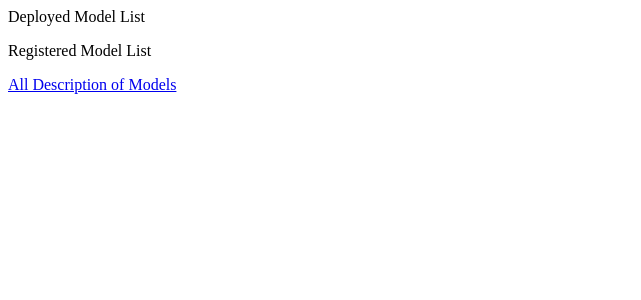
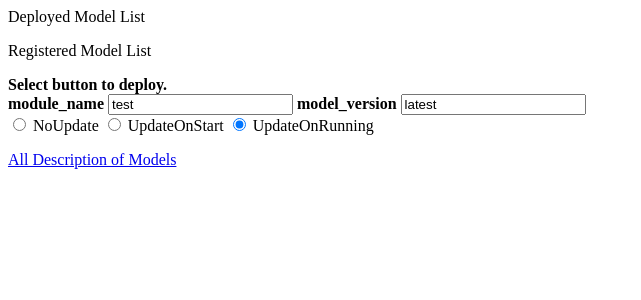
Before and after one commit to jangcs/crms, a Flask app: template templates/index.html in a window 1280 px wide. Shown: the top 300 px of the page, without its empty margins (0-641 px from the left). Run offline with Flask 3, Linux system fonts and the light colour scheme; the template is opened without the code that fills it, so the values that code supplies are empty.

Commit message:
Deploy models with module name

```diff
--- a/app.py
+++ b/app.py
@@ -32,18 +32,28 @@ host_port = 5000
 
 watchdogs = {}
 
-CRMS_MODELS_DIR="/models"
+CRMS_MODELS_DIR="/crms-models"
 
 @app.route('/')
 def hello():
-    deployed_models = os.listdir(CRMS_MODELS_DIR)
-    deployed_models.sort()
+    deployed_models = {}
+
+    modules = os.listdir(CRMS_MODELS_DIR)
+    modules.sort()
+
+    for d in modules :
+        deployed_models[d] = []
+
+        models = os.listdir(os.path.join(CRMS_MODELS_DIR, d))
+        for m in models :
+            deployed_models[d].append(m)
 
     registered_models = crms.crms_list()
     registered_models.sort()
 
-    for model in deployed_models :
-        registered_models.remove(model)
+    # for model in deployed_models :
+    #     if model in registered_models :
+    #         registered_models.remove(model)
 
     # res = {'crms cached models': models}
     # return jsonify(res)
@@ -67,75 +77,79 @@ def list_method():
 def watchdog_method():
     if request.method == 'GET':
         print("Receive a GET Request for Watchdog")
-        model_name = request.args.get('model_name')
+        module_name = request.args.get('module_name').strip()
+        model_name = request.args.get('model_name').strip()
+        model_version = request.args.get('model_version').strip()
 
-        if model_name in watchdogs :
-            return 'Already monitoring ' + model_name
+        if (module_name, model_name) in watchdogs :
+            return 'Already monitoring ' + model_name + " in module(" + module_name + ")"
 
-        if not os.path.isdir(CRMS_MODELS_DIR+"/"+model_name) :
+        if not os.path.isdir( os.path.join(CRMS_MODELS_DIR, module_name, model_name) ) :
             return 'Model(' +  model_name + ') has not been deployed yet. Deploy the model first !!!'
 
-        watchdog_ = WatchDog(model_name)
-        watchdogs[model_name] = watchdog_
+        watchdog_ = WatchDog(module_name, model_name, model_version)
+        watchdogs[(module_name, model_name)] = watchdog_
         watchdog_.start()
 
         res = {'model':model_name, 'latest':watchdog_.latest_version if watchdog_.latest_version != "" else "not exist"}
         print("Response " + str(res))
 
         return jsonify(res)
-    if request.method == 'POST':
-        print("Receive a POST Request for Watchdog")
-        model_name = request.json['model_name']
+    # if request.method == 'POST':
+    #     print("Receive a POST Request for Watchdog")
+    #     model_name = request.json['model_name']
 
-        if model_name in watchdogs :
-            return 'Already monitoring ' + model_name
+    #     if model_name in watchdogs :
+    #         return 'Already monitoring ' + model_name
 
-        if not os.path.isdir(CRMS_MODELS_DIR+"/"+model_name) :
-            return 'Model(' +  model_name + ') has not been deployed yet. Deploy the model first !!!'
+    #     if not os.path.isdir(CRMS_MODELS_DIR+"/"+model_name) :
+    #         return 'Model(' +  model_name + ') has not been deployed yet. Deploy the model first !!!'
 
-        watchdog_ = WatchDog(model_name)
-        watchdogs[model_name] = watchdog_
+    #     watchdog_ = WatchDog(model_name)
+    #     watchdogs[model_name] = watchdog_
+    #     watchdog_.start()
+
+    #     res = {'model':model_name, 'latest':watchdog_.latest_version if watchdog_.latest_version != "" else "not exist"}
+    #     print("Response " + str(res))
+
+    #     return jsonify(res)
+
+@app.route('/deploy', methods=['GET','POST'])
+def deploy_method():
+    if request.method == 'GET':
+        print("Receive a GET Request to Deploy")
+        module_name = request.args.get('module_name').strip()
+        model_name = request.args.get('model_name').strip()
+        model_version = request.args.get('model_version').strip()
+
+        if (module_name, model_name) in watchdogs :
+            return 'Already deployed : ' + model_name + " to module(" + module_name + ")"
+
+        watchdog_ = WatchDog(module_name, model_name, model_version)
+        watchdog_.deploy()
+        watchdogs[(module_name,model_name)] = watchdog_
         watchdog_.start()
 
         res = {'model':model_name, 'latest':watchdog_.latest_version if watchdog_.latest_version != "" else "not exist"}
         print("Response " + str(res))
 
         return jsonify(res)
+    # if request.method == 'POST':
+    #     print("Receive a POST Request to Deploy")
+    #     model_name = request.json['model_name']
 
-@app.route('/deploy', methods=['GET','POST'])
-def deploy_method():
-    if request.method == 'GET':
-        print("Receive a GET Request to Deploy")
-        model_name = request.args.get('model_name')
+    #     if model_name in watchdogs :
+    #         return 'Already deployed : ' + model_name
 
-        if model_name in watchdogs :
-            return 'Already deployed : ' + model_name
+    #     watchdog_ = WatchDog(model_name)
+    #     watchdog_.deploy()
+    #     watchdogs[model_name] = watchdog_
+    #     watchdog_.start()
 
-        watchdog_ = WatchDog(model_name)
-        watchdog_.deploy()
-        watchdogs[model_name] = watchdog_
-        watchdog_.start()
+    #     res = {'model':model_name, 'latest':watchdog_.latest_version if watchdog_.latest_version != "" else "not exist"}
+    #     print("Response " + str(res))
 
-        res = {'model':model_name, 'latest':watchdog_.latest_version if watchdog_.latest_version != "" else "not exist"}
-        print("Response " + str(res))
-
-        return jsonify(res)
-    if request.method == 'POST':
-        print("Receive a POST Request to Deploy")
-        model_name = request.json['model_name']
-
-        if model_name in watchdogs :
-            return 'Already deployed : ' + model_name
-
-        watchdog_ = WatchDog(model_name)
-        watchdog_.deploy()
-        watchdogs[model_name] = watchdog_
-        watchdog_.start()
-
-        res = {'model':model_name, 'latest':watchdog_.latest_version if watchdog_.latest_version != "" else "not exist"}
-        print("Response " + str(res))
-
-        return jsonify(res)
+    #     return jsonify(res)
 
 
 def print_verbose(verbose, msg):
@@ -144,13 +158,21 @@ def print_verbose(verbose, msg):
 
 
 class WatchDog(threading.Thread):
-    def __init__(self, model_name):
+    def __init__(self, module_name, model_name, model_version):
         threading.Thread.__init__(self)
+        self.module_name = module_name
         self.model_name = model_name
+        self.model_version = model_version
+
         self.latest_version = ""
 
+        if not os.path.exists(CRMS_MODELS_DIR+"/"+self.module_name) :
+            os.makedirs(CRMS_MODELS_DIR+"/"+self.module_name)
+            print_verbose(True, 'Cache directory for the module(' +  self.module_name + ') was created.')
+
         firebase_options = {'projectId':os.getenv("CRMS_META_REPOSITORY")}
-        self.crms_firebase_app = firebase_admin.initialize_app(options=firebase_options, name="CRMS_WatchDog"+":"+model_name)
+
+        self.crms_firebase_app = firebase_admin.initialize_app(options=firebase_options, name="CRMS_WatchDog"+":"+module_name+"."+model_name)
         self.db = firestore.client(app=self.crms_firebase_app)
 
         doc = self.db.collection('models').document(self.model_name).get()   # DocumentReference
@@ -178,7 +200,7 @@ class WatchDog(threading.Thread):
                     for doc in descs:
                         git_repository_url = doc['git_repository']
                         print_verbose(True, 'PULL Model : model = ' +  doc['id'] + ', version = '+doc['latest'])
-                        crms.crms_pull(git_repository_url, 'latest', CRMS_MODELS_DIR+"/"+self.model_name, verbose=True)
+                        crms.crms_pull(git_repository_url, 'latest', CRMS_MODELS_DIR+"/"+self.module_name+"/"+self.model_name, verbose=True)
                         print_verbose(True, "Send Re-deploy request to ComCom Agent(" + os.getenv("COMCOM_AGENT") + ")" )
                 self.latest_version = d['latest']
             else :
@@ -201,7 +223,8 @@ class WatchDog(threading.Thread):
                 for doc in descs:
                     git_repository_url = doc['git_repository']
                     print_verbose(True, 'PULL Model : model = ' +  doc['id'] + ', version = '+doc['latest'])
-                    crms.crms_pull(git_repository_url, 'latest', CRMS_MODELS_DIR+"/"+self.model_name, verbose=True)
+                    # crms.crms_pull(git_repository_url, 'latest', CRMS_MODELS_DIR+"/"+self.model_name, verbose=True)
+                    crms.crms_pull(git_repository_url, self.model_version, CRMS_MODELS_DIR+"/"+self.module_name+"/"+self.model_name, verbose=True)
 
                 self.latest_version = d['latest']
             else :
--- a/templates/index.html
+++ b/templates/index.html
@@ -1,19 +1,43 @@
 <p> Deployed Model List </p>
 
-{% for model_name in deployed_models %}
-	<div id="{{model_name}}">
-		<a href="/watchdog?model_name={{model_name}}" target="_bank"> {{model_name}} </a>
+{% for module_name in deployed_models %}
+	<b> {{module_name}} </b>
+	<div id="{{module_name}}">
+		{% for model_name in deployed_models[module_name] %}
+			<a href="/watchdog?module_name={{module_name}}&model_name={{model_name}}&model_version=v0.1&update_policy=UpdateOnRunning" target="_bank"> {{model_name}} </a>
+			<br>
+		{% endfor %}
 	</div>
 {% endfor %}
 
 
 <p> Registered Model List </p>
 
-{% for model_name in registered_models %}
-	<div id="{{model_name}}">
-		<a href="/deploy?model_name={{model_name}}" target="_bank"> {{model_name}} </a>
-	</div>
-{% endfor %}
+<form action='/deploy'>
+
+	<strong>Select button to deploy.</strong>
+	<br>
+
+	{% for model_name in registered_models %}
+	<!--div id="{{model_name}}">
+		<a href="/deploy?module_name=Module{{model_name}}&model_name={{model_name}}&model_version=v0.1&update_policy=UpdateOnRunning" target="_bank"> {{model_name}} </a> 	<input type="submit" value="제출">
+
+	</div-->
+
+	<input type="submit" name="model_name" value="{{model_name}}">
+	<br>
+	{% endfor %}
+	<strong>module_name</strong>
+	<input type="text" name="module_name" value="test">
+	<strong>model_version</strong>
+	<input type="text" name="model_version" value="latest">
+	<br>
+	<input type="radio" name="update_policy" value="NoUpdate"> NoUpdate
+	<input type="radio" name="update_policy" value="UpdateOnStart"> UpdateOnStart
+	<input type="radio" name="update_policy" value="UpdateOnRunning" checked> UpdateOnRunning
+	<br>
+
+</form>
 
 <p>
 <a href="/list" target="_blank">  All Description of Models </a>
```
